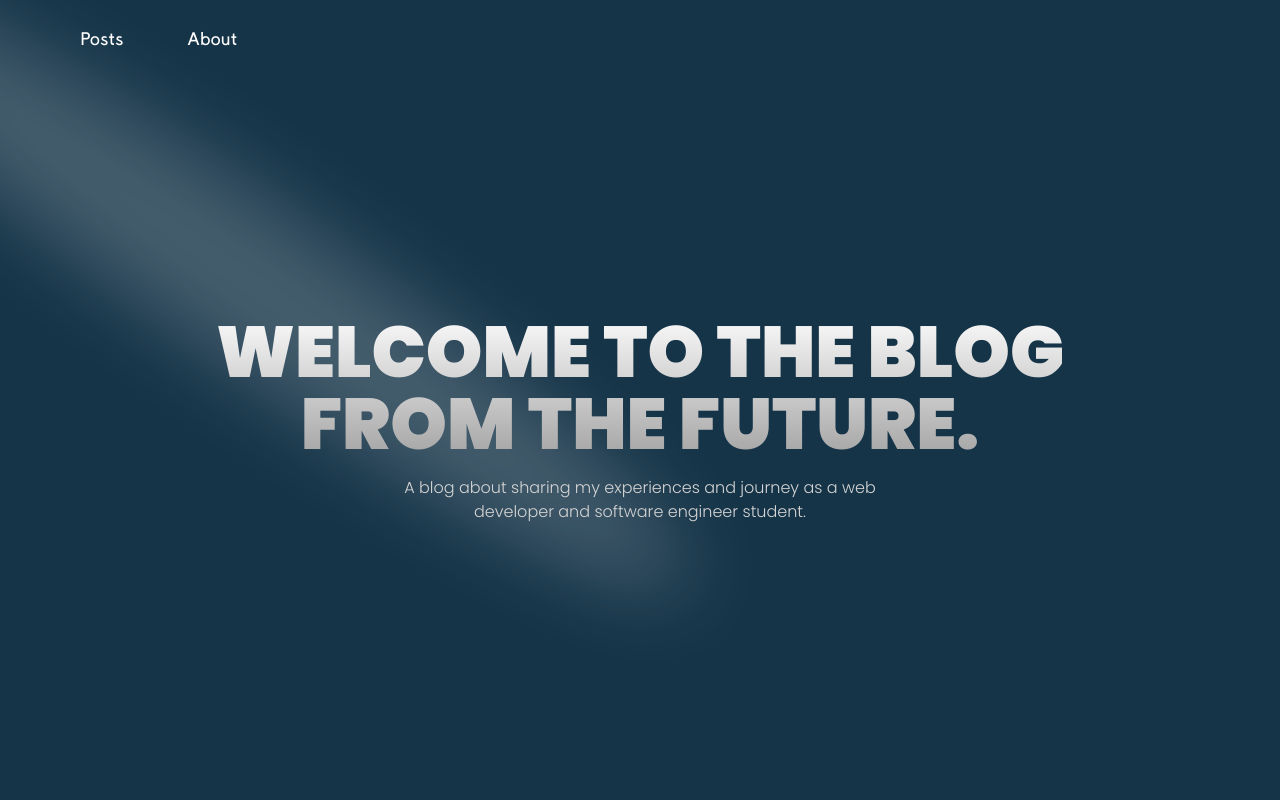
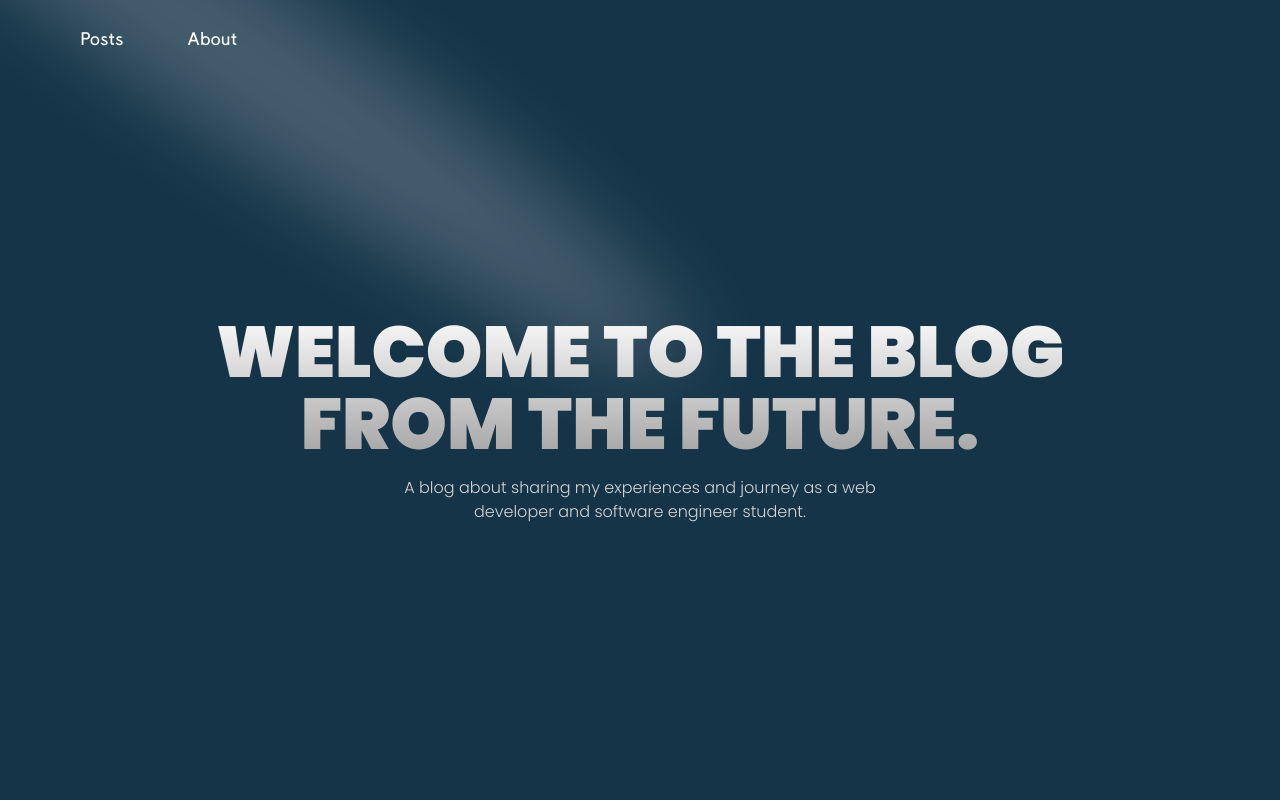
Before and after one commit to nmcev/odin-blog-client, a React (Vite) app: page / in a window 1280 px wide. Shown: the top 800 px of the page. Built offline with nearby package versions, Linux system fonts and the light colour scheme.

Commit message:
style: warp the dynamic component and the footer with a fragment

```diff
--- a/src/App.jsx
+++ b/src/App.jsx
@@ -4,11 +4,10 @@ function App() {
 
 
   return (
-    <div className=' w-full antialiased bg-grid-white/[0.02] relative overflow-hidden'>
-
+    <>
       <Outlet />
       <Footer />
-    </div>
+    </>
   )
 }
 
```
